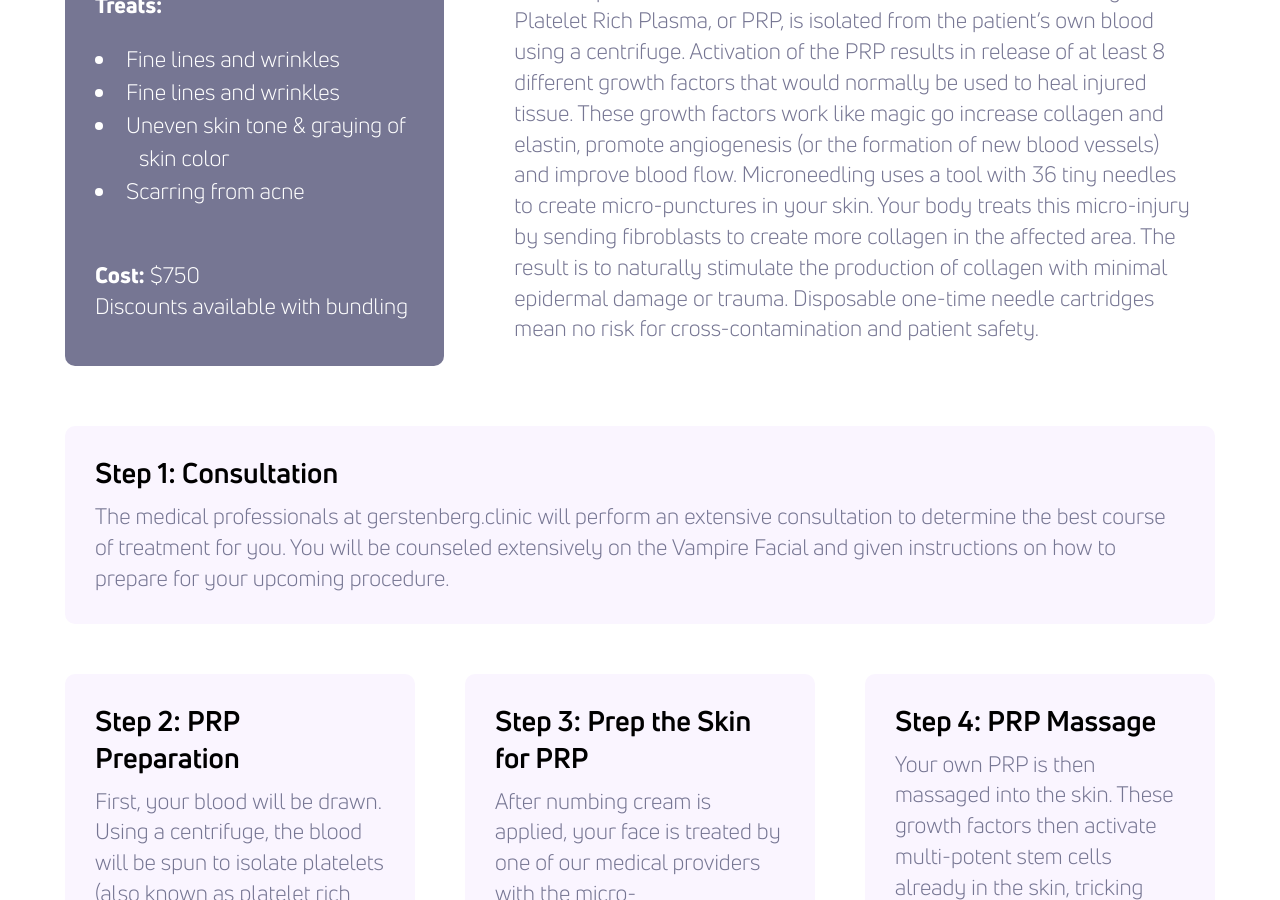
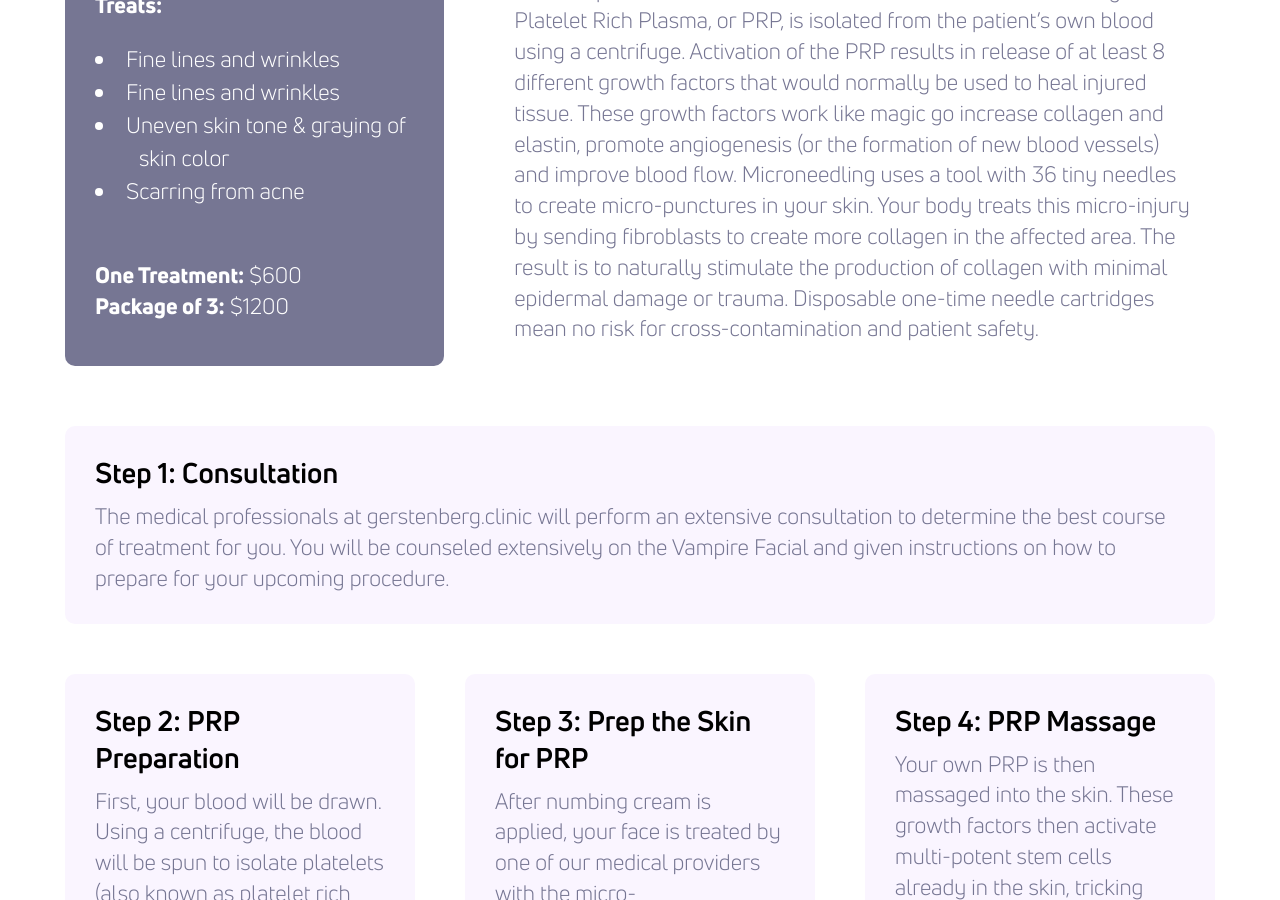
Before and after one commit to theneverwoods/gerstenberg.clinic, a Jekyll site: the page built from services/aesthetics.html, in a window 1280 px wide and 900 px high, scrolled down 1944 px. Built offline with Jekyll 4.4.1, drawn with Linux system fonts in a browser that asks for light colours.

Commit message:
Update aesthetics.html

```diff
--- a/services/aesthetics.html
+++ b/services/aesthetics.html
@@ -45,7 +45,8 @@ redirect_from: /vampire
       <li>Uneven skin tone &amp; graying of skin color</li>
       <li>Scarring from acne</li>
     </ul>
-    <p><b>Cost:</b> $750<br>Discounts available with bundling </p>
+    <p><b>One Treatment:</b> $600<br>
+        <b>Package of 3:</b> $1200</p>
   </div>
   <div class="two-thirds">
     <h3>How does the Vampire Facial® work?</h3>
```
